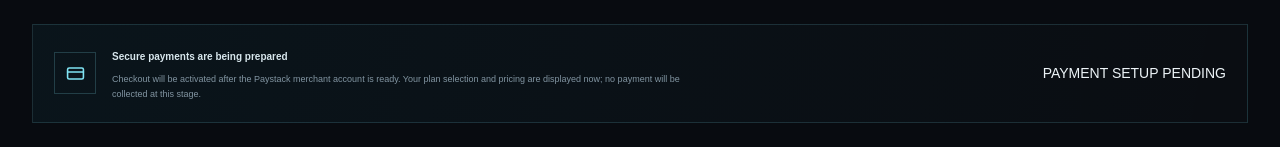
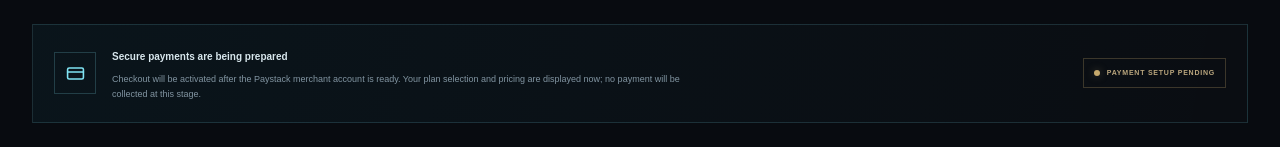
Before and after one commit to ibarakumo2000-stack/Jarvis-Website, a Next.js app: page /pricing in a window 1280 px wide. Shown: the part 1536-1683 px from the top of the page. Built offline with nearby package versions, Linux system fonts and the light colour scheme; no server answers.

Commit message:
Style pending payment activation indicator

```diff
--- a/src/app/globals.css
+++ b/src/app/globals.css
@@ -871,3 +871,7 @@ h1, h2, h3, p { margin-top: 0; }
  .payment-information-copy {min-width:calc(100% - 65px)}
  .payment-methods {width:100%;padding-left:58px}
 }
+
+.payment-status-tag {display:inline-flex;align-items:center;gap:7px;white-space:nowrap;padding:8px 10px;border:1px solid rgba(215,182,117,.24);color:#bba77e;font-size:7px;font-weight:700;letter-spacing:.11em}
+.payment-status-tag span {width:6px;height:6px;border-radius:50%;background:#c6a96c;box-shadow:0 0 9px rgba(198,169,108,.35)}
+@media(max-width:700px) {.payment-status-tag {margin-left:58px}}
```
